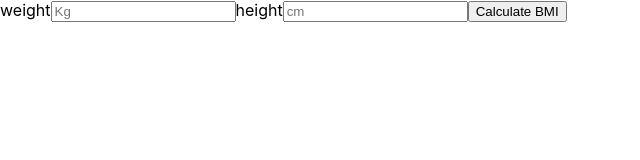
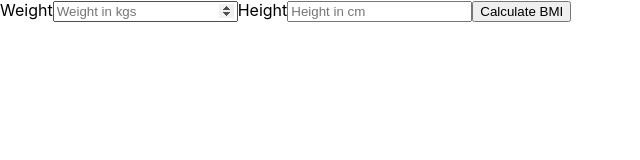
Before and after one commit to Cma-B/bmi_calculator_2, a React (Create React App) app: page / in a window 1280 px wide. Shown: the top 160 px of the page, without its empty margins (0-640 px from the left). Built offline with nearby package versions, Linux system fonts and the light colour scheme.

Commit message:
modifies form and app jsx, delets the app test

```diff
--- a/src/App.jsx
+++ b/src/App.jsx
@@ -1,9 +1,25 @@
 import React, { Component } from "react";
-import Form from "./Components/Form"
+import Form from "./Components/Form";
 
 class App extends Component {
+  state = {
+    weight: "",
+    height: ""
+  };
+
+  onChangeHandler = e => this.setState({ [e.target.name]: e.target.value });
+
   render() {
-    return <Form />;
+    return (
+      <div>
+        <Form
+          weight={this.state.weight}
+          height={this.state.height}
+          onChangeHandler={this.onChangeHandler}
+        />
+      </div>
+    );
   }
 }
+
 export default App;
--- a/src/Components/Form.jsx
+++ b/src/Components/Form.jsx
@@ -1,23 +1,30 @@
-import React from 'react';
+import React from "react";
 
 const Form = props => {
   return (
     <form>
-    <label>weight</label>
+      <label htmlFor="weight">Weight</label>
       <input
+        type="number"
+        required
+        placeholder="Weight in kgs"
+        value={props.weight}
+        name="weight"
         id="weight"
-        name="weight"
-        placeholder="Kg"
+        onChange={props.onChangeHandler}
       />
-    <label>height</label>
+      <label htmlFor="height">Height</label>
       <input
+        type="number"
+        required
+        placeholder="Height in cm"
+        value={props.height}
+        name="height"
         id="height"
-        name="height"
-        placeholder="cm"
+        onChange={props.onChangeHandler}
       />
-      <button id="calculate">Calculate BMI</button>
+      <button id='calculate'>Calculate BMI</button>
     </form>
-
   );
 };
 
```
Also changed, not shown: 1 other file (tests, documents, lock files or other folders).
